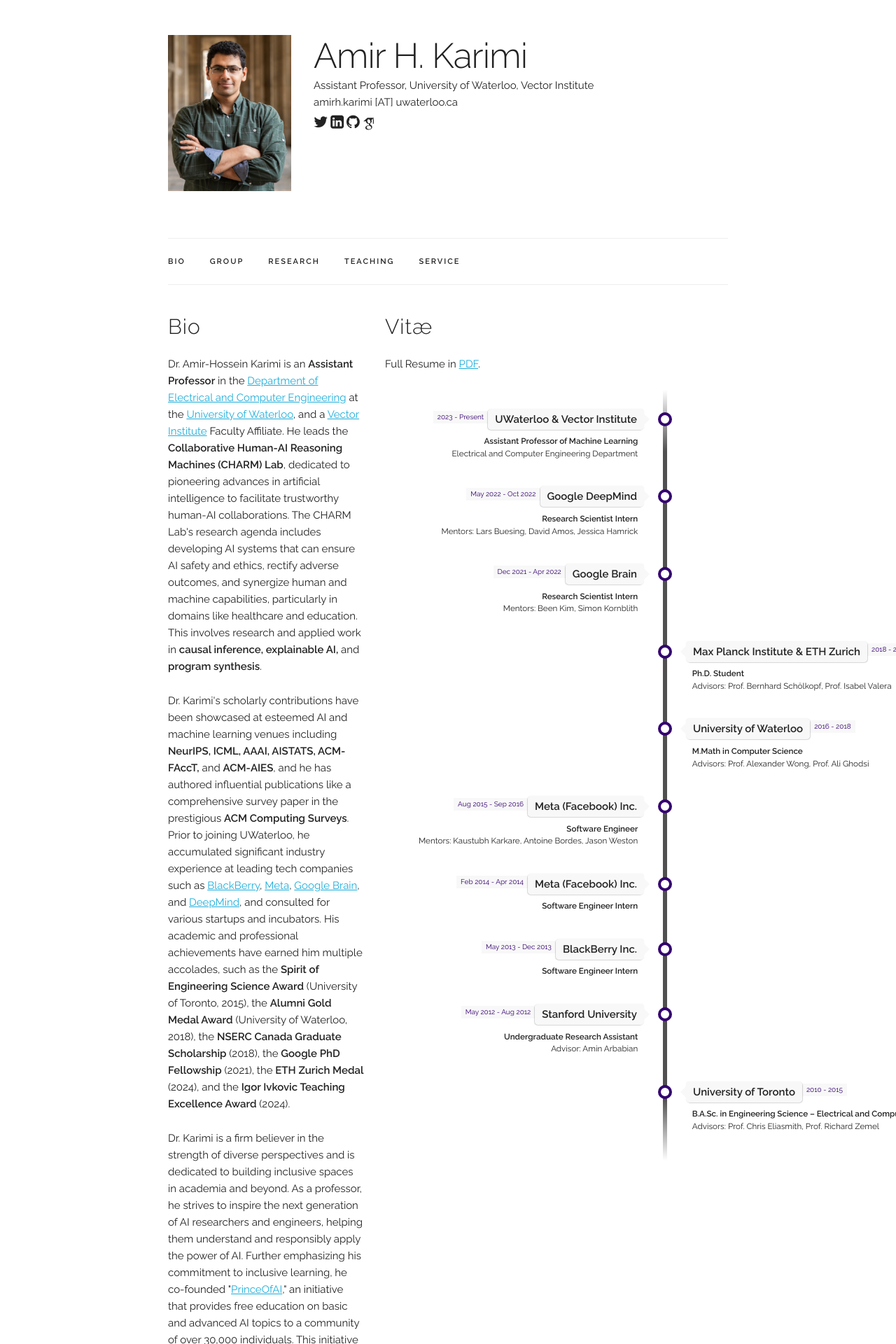
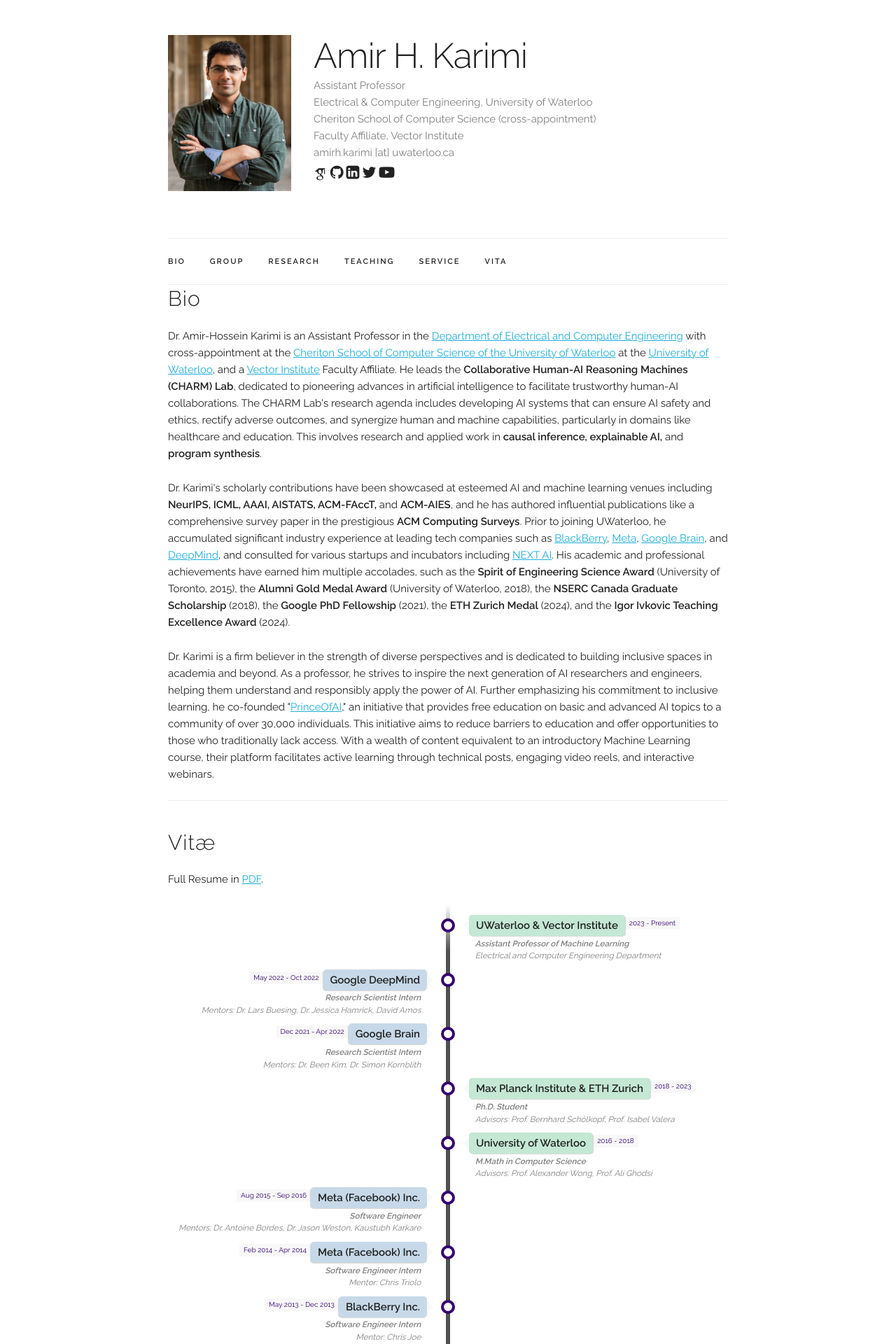
Before and after one commit to charmlab/website, a Jekyll site: the page built from index.html, in a window 1280 px wide. Shown: the top 1920 px of the page at 70% size. Built offline with Jekyll 4.4.1, drawn with Linux system fonts in a browser that asks for light colours; some web fonts are replaced; some of the changed text lies outside the part shown.

Commit message:
More updates

```diff
--- a/_data/experience.yaml
+++ b/_data/experience.yaml
@@ -4,18 +4,18 @@
   time: "2023 - Present"
   title: "Assistant Professor of Machine Learning"
   subtitle: "Electrical and Computer Engineering Department"
-  category: "work"
+  category: "school"
 
 - place: "Google DeepMind"
   time: "May 2022 - Oct 2022"
   title: "Research Scientist Intern"
-  subtitle: "Mentors: Lars Buesing, David Amos, Jessica Hamrick"
+  subtitle: "Mentors: Dr. Lars Buesing, Dr. Jessica Hamrick, David Amos"
   category: "work"
 
 - place: "Google Brain"
   time: "Dec 2021 - Apr 2022"
   title: "Research Scientist Intern"
-  subtitle: "Mentors: Been Kim, Simon Kornblith"
+  subtitle: "Mentors: Dr. Been Kim, Dr. Simon Kornblith"
   category: "work"
 
 - place: "Max Planck Institute & ETH Zurich"
@@ -33,26 +33,26 @@
 - place: "Meta (Facebook) Inc."
   time: "Aug 2015 - Sep 2016"
   title: "Software Engineer"
-  subtitle: "Mentors: Kaustubh Karkare, Antoine Bordes, Jason Weston"
+  subtitle: "Mentors: Dr. Antoine Bordes, Dr. Jason Weston, Kaustubh Karkare"
   category: "work"
 
 - place: "Meta (Facebook) Inc."
   time: "Feb 2014 - Apr 2014"
   title: "Software Engineer Intern"
-  subtitle: "" # Mentor: Not specified"  # You can specify the mentor here if applicable
+  subtitle: "Mentor: Chris Triolo"
   category: "work"
 
 - place: "BlackBerry Inc."
   time: "May 2013 - Dec 2013"
   title: "Software Engineer Intern"
-  subtitle: "" # Mentor: Not specified"  # You can specify the mentor here if applicable
+  subtitle: "Mentor: Chris Joe"
   category: "work"
 
 - place: "Stanford University"
   time: "May 2012 - Aug 2012"
   title: "Undergraduate Research Assistant"
-  subtitle: "Advisor: Amin Arbabian"
-  category: "work"
+  subtitle: "Advisor: Prof. Amin Arbabian"
+  category: "school"
 
 - place: "University of Toronto"
   time: "2010 - 2015"
--- a/_data/main_info.yaml
+++ b/_data/main_info.yaml
@@ -1,9 +1,13 @@
 name: "Amir H. Karimi"
-title: "Assistant Professor, University of Waterloo, Vector Institute"
-email: "amirh.karimi [AT] uwaterloo.ca"
+title: "Assistant Professor"
+affil1: "Electrical & Computer Engineering, University of Waterloo"
+affil2: "Cheriton School of Computer Science (cross-appointment)"
+affil3: "Faculty Affiliate, Vector Institute"
+email: "amirh.karimi [at] uwaterloo.ca"
 profile_pic: "/assets/profile-pics/paris.jpg"
 twitter: "https://twitter.com/amirhkarimi_"
 linkedin: "https://www.linkedin.com/in/amirhkarimi"
 github: "https://github.com/charmlab"
+youtube: "https://www.youtube.com/channel/UCNCjX-fsGlbJ3SWCSx-P2pw"
 google_scholar: "https://scholar.google.com/citations?user=umI56k0AAAAJ"
 google_analytics_tracking_id: 'UA-39686818-2'
--- a/_layouts/default.html
+++ b/_layouts/default.html
@@ -6,13 +6,13 @@
   –––––––––––––––––––––––––––––––––––––––––––––––––– -->
   <meta charset="utf-8">
   <title>{{ site.data.main_info.name }} | {{ page.title }}</title>
-  <meta name="description" content="Martin Saveski">
-  <meta name="author" content="Martin Saveski">
-  <meta property="og:title" content="Martin Saveski" />
+  <meta name="description" content="Amir-Hossein Karimi">
+  <meta name="author" content="Amir-Hossein Karimi">
+  <meta property="og:title" content="Amir-Hossein Karimi" />
   <meta property="og:type" content="website" />
-  <meta property="og:url" content="http://www.martinsaveski.com" />
-  <meta property="og:site_name" content="Martin Saveski" />
-  <link rel="canonical" href="http://www.martinsaveski.com" />
+  <meta property="og:url" content="http://www.amirhkarimi.com" />
+  <meta property="og:site_name" content="Amir-Hossein Karimi" />
+  <link rel="canonical" href="http://www.amirhkarimi.com" />
 
   <!-- Mobile Specific Metas
   –––––––––––––––––––––––––––––––––––––––––––––––––– -->
@@ -73,23 +73,26 @@
         </div>
         <div class="nine columns main-description">
             <h1>{{ site.data.main_info.name }}</h1>
-            <p>{{ site.data.main_info.title }}</p>
-            <p>{{ site.data.main_info.email }}</p>
+            <p class="text-gray">{{ site.data.main_info.title }}</p>
+            <p class="text-gray">{{ site.data.main_info.affil1 }}</p>
+            <p class="text-gray">{{ site.data.main_info.affil2 }}</p>
+            <p class="text-gray">{{ site.data.main_info.affil3 }}</p>
+            <p class="text-gray">{{ site.data.main_info.email }}</p>
             <p>
+              <span onclick="window.open('{{ site.data.main_info.google_scholar }}')" style="cursor: pointer">
+                <i class="ai ai-google-scholar ai-lg" aria-hidden="true"></i>
+              </span>
+              <span onclick="window.open('{{ site.data.main_info.github }}')" style="cursor: pointer">
+                <i class="fa fa-github" aria-hidden="true"></i>
+              </span>
+              <span onclick="window.open('{{ site.data.main_info.linkedin }}')" style="cursor: pointer">
+                <i class="fa fa-linkedin-square" aria-hidden="true"></i>
+              </span>
               <span onclick="window.open('{{ site.data.main_info.twitter }}')" style="cursor: pointer">
                 <i class="fa fa-twitter" aria-hidden="true"></i>
               </span>
-
-              <span onclick="window.open('{{ site.data.main_info.linkedin }}')" style="cursor: pointer">
-                <i class="fa fa-linkedin-square" aria-hidden="true"></i>
-              </span>
-
-              <span onclick="window.open('{{ site.data.main_info.github }}')" style="cursor: pointer">
-                <i class="fa fa-github" aria-hidden="true"></i>
-              </span>
-
-              <span onclick="window.open('{{ site.data.main_info.google_scholar }}')" style="cursor: pointer">
-                <i class="ai ai-google-scholar ai-lg" aria-hidden="true"></i>
+              <span onclick="window.open('{{ site.data.main_info.youtube }}')" style="cursor: pointer">
+                <i class="fa fa-youtube-play" aria-hidden="true"></i>
               </span>
             </p>
         </div>
@@ -106,6 +109,7 @@
           <li class="navbar-item"><a class="navbar-link" href={{ "/index.html#research" | prepend: site.baseurl }}>research</a></li>
           <li class="navbar-item"><a class="navbar-link" href={{ "/index.html#teaching" | prepend: site.baseurl }}>teaching</a></li>
           <li class="navbar-item"><a class="navbar-link" href={{ "/index.html#service" | prepend: site.baseurl }}>service</a></li>
+          <li class="navbar-item"><a class="navbar-link" href={{ "/index.html#resume" | prepend: site.baseurl }}>vita</a></li>
 
           <!-- <li class="navbar-item"><a class="navbar-link" href={{ "/index.html#bio" | prepend: site.baseurl }}>Bio</a></li>
           <li class="navbar-item"><a class="navbar-link" href={{ "/index.html#news" | prepend: site.baseurl }}>News</a></li>
@@ -124,25 +128,28 @@
 
     <div class="footer">
       <div class="row">
-        <div class="three columns">
+        <div class="three columns" style="font-size: 12px;">
           {{ site.data.main_info.name }}, PhD
         </div>
-        <div class="six columns">
+        <div class="six columns" style="font-size: 12px;">
           <!-- {{ site.data.main_info.email }} -->
           Based on the template by <a href="https://faculty.washington.edu/msaveski/" target="_blank">Martin Saveski</a>.
         </div>
         <div class="three columns">
-          <span onclick="window.open('{{ site.data.main_info.twitter }}')" style="cursor: pointer">
-            <i class="fa fa-twitter" aria-hidden="true"></i>
+          <span onclick="window.open('{{ site.data.main_info.google_scholar }}')" style="cursor: pointer">
+            <i class="ai ai-google-scholar" aria-hidden="true"></i>
+          </span>
+          <span onclick="window.open('{{ site.data.main_info.github }}')" style="cursor: pointer">
+            <i class="fa fa-github" aria-hidden="true"></i>
           </span>
           <span onclick="window.open('{{ site.data.main_info.linkedin }}')" style="cursor: pointer">
             <i class="fa fa-linkedin-square" aria-hidden="true"></i>
           </span>
-          <span onclick="window.open('{{ site.data.main_info.github }}')" style="cursor: pointer">
-            <i class="fa fa-github" aria-hidden="true"></i>
+          <span onclick="window.open('{{ site.data.main_info.twitter }}')" style="cursor: pointer">
+            <i class="fa fa-twitter" aria-hidden="true"></i>
           </span>
-          <span onclick="window.open('{{ site.data.main_info.google_scholar }}')" style="cursor: pointer">
-            <i class="ai ai-google-scholar ai-lg" aria-hidden="true"></i>
+          <span onclick="window.open('{{ site.data.main_info.youtube }}')" style="cursor: pointer">
+            <i class="fa fa-youtube-play" aria-hidden="true"></i>
           </span>
         </div>
       </div>
--- a/index.html
+++ b/index.html
@@ -2,45 +2,17 @@
 layout: default
 title: Home
 ---
-<div class="docs-section" id="bio-vitae-container" style="display: flex; gap: 20px; align-items: flex-start;">
-  <!-- ========== BIO ========== -->
-  <div id="bio" style="width: 35%; float: left; padding-right: 10px;">
+<div id="bio">
   <h4>Bio</h4>
   <p>
-      Dr. Amir-Hossein Karimi is an <b>Assistant Professor</b> in the <a href="https://uwaterloo.ca/electrical-computer-engineering" target="_blank">Department of Electrical and Computer Engineering</a> at the <a href="https://uwaterloo.ca/" target="_blank">University of Waterloo</a>, and a <a href="https://vectorinstitute.ai/" target="_blank">Vector Institute</a> Faculty Affiliate. He leads the <b>Collaborative Human-AI Reasoning Machines (CHARM) Lab</b>, dedicated to pioneering advances in artificial intelligence to facilitate trustworthy human-AI collaborations. The CHARM Lab's research agenda includes developing AI systems that can ensure AI safety and ethics, rectify adverse outcomes, and synergize human and machine capabilities, particularly in domains like healthcare and education. This involves research and applied work in <b>causal inference, explainable AI,</b> and <b>program synthesis</b>.
+    Dr. Amir-Hossein Karimi is an Assistant Professor in the <a href="https://uwaterloo.ca/electrical-computer-engineering" target="_blank">Department of Electrical and Computer Engineering</a> with cross-appointment at the <a href="https://cs.uwaterloo.ca/" target="_blank">Cheriton School of Computer Science of the University of Waterloo</a> at the <a href="https://uwaterloo.ca/" target="_blank">University of Waterloo</a>, and a <a href="https://vectorinstitute.ai/" target="_blank">Vector Institute</a> Faculty Affiliate. He leads the <b>Collaborative Human-AI Reasoning Machines (CHARM) Lab</b>, dedicated to pioneering advances in artificial intelligence to facilitate trustworthy human-AI collaborations. The CHARM Lab's research agenda includes developing AI systems that can ensure AI safety and ethics, rectify adverse outcomes, and synergize human and machine capabilities, particularly in domains like healthcare and education. This involves research and applied work in <b>causal inference, explainable AI,</b> and <b>program synthesis</b>.
   </p>
   <p>
-      Dr. Karimi's scholarly contributions have been showcased at esteemed AI and machine learning venues including <b>NeurIPS, ICML, AAAI, AISTATS, ACM-FAccT,</b> and <b>ACM-AIES</b>, and he has authored influential publications like a comprehensive survey paper in the prestigious <b>ACM Computing Surveys</b>. Prior to joining UWaterloo, he accumulated significant industry experience at leading tech companies such as <a href="https://www.blackberry.com/" target="_blank">BlackBerry</a>, <a href="https://about.meta.com/" target="_blank">Meta</a>, <a href="https://ai.google/research/teams/brain/" target="_blank">Google Brain</a>, and <a href="https://www.deepmind.com/" target="_blank">DeepMind</a>, and consulted for various startups and incubators. His academic and professional achievements have earned him multiple accolades, such as the <b>Spirit of Engineering Science Award</b> (University of Toronto, 2015), the <b>Alumni Gold Medal Award</b> (University of Waterloo, 2018), the <b>NSERC Canada Graduate Scholarship</b> (2018), the <b>Google PhD Fellowship</b> (2021), the <b>ETH Zurich Medal</b> (2024), and the <b>Igor Ivkovic Teaching Excellence Award</b> (2024).
+    Dr. Karimi's scholarly contributions have been showcased at esteemed AI and machine learning venues including <b>NeurIPS, ICML, AAAI, AISTATS, ACM-FAccT,</b> and <b>ACM-AIES</b>, and he has authored influential publications like a comprehensive survey paper in the prestigious <b>ACM Computing Surveys</b>. Prior to joining UWaterloo, he accumulated significant industry experience at leading tech companies such as <a href="https://www.blackberry.com/" target="_blank">BlackBerry</a>, <a href="https://about.meta.com/" target="_blank">Meta</a>, <a href="https://ai.google/research/teams/brain/" target="_blank">Google Brain</a>, and <a href="https://www.deepmind.com/" target="_blank">DeepMind</a>, and consulted for various startups and incubators including <a href="https://www.nextcanada.com/next-ai/" target="_blank">NEXT AI</a>. His academic and professional achievements have earned him multiple accolades, such as the <b>Spirit of Engineering Science Award</b> (University of Toronto, 2015), the <b>Alumni Gold Medal Award</b> (University of Waterloo, 2018), the <b>NSERC Canada Graduate Scholarship</b> (2018), the <b>Google PhD Fellowship</b> (2021), the <b>ETH Zurich Medal</b> (2024), and the <b>Igor Ivkovic Teaching Excellence Award</b> (2024).
   </p>
   <p>
     Dr. Karimi is a firm believer in the strength of diverse perspectives and is dedicated to building inclusive spaces in academia and beyond. As a professor, he strives to inspire the next generation of AI researchers and engineers, helping them understand and responsibly apply the power of AI. Further emphasizing his commitment to inclusive learning, he co-founded "<a href="https://instagram.com/princeofai/" target="_blank">PrinceOfAI</a>," an initiative that provides free education on basic and advanced AI topics to a community of over 30,000 individuals. This initiative aims to reduce barriers to education and offer opportunities to those who traditionally lack access. With a wealth of content equivalent to an introductory Machine Learning course, their platform facilitates active learning through technical posts, engaging video reels, and interactive webinars.
   </p>
-  </div>
-
-  <!-- ========== VITAE ========== -->
-  <div id="resume" style="width: 45%; float: left;">
-    <h4>Vitæ</h4>
-    <p>Full Resume in <a href={{ "/assets/cv/cv.pdf" | prepend: site.baseurl }} target="_blank">PDF</a>.</p>
-
-    <!-- The Timeline -->
-    <ul class="timeline">
-      {% for exp in site.data.experience.experiences %}
-      <li>
-        {% if exp.category == "work" %}
-        <div class="direction-l">
-        {% else %}
-        <div class="direction-r">
-        {% endif %}
-          <div class="flag-wrapper">
-            <span class="flag">{{ exp.place }}</span>
-            <span class="time-wrapper"><span class="time">{{ exp.time }}</span></span>
-          </div>
-          <div class="desc"><b>{{ exp.title }}</b> <br/> {{ exp.subtitle }}</div>
-        </div>
-      </li>
-      {% endfor %}
-    </ul>
-  </div>
 </div>
 
 <!--
@@ -171,9 +143,3 @@
     {% endfor %}
   </ul>
 </div>
-<!--
-<div class="docs-section" id="template">
-  <h4>Meta</h4>
-  This website was built with <a href="https://jekyllrb.com/" target="_blank">jekyll</a> based on a template by by the one and only <a href="https://faculty.washington.edu/msaveski/" target="_blank">Martin Saveski</a>.
-</div>
- -->
```
Also changed, not shown: README.md, libs/custom/my_css.css, libs/external/timeline.css. Lines whose indentation alone changed are shown as unchanged.
